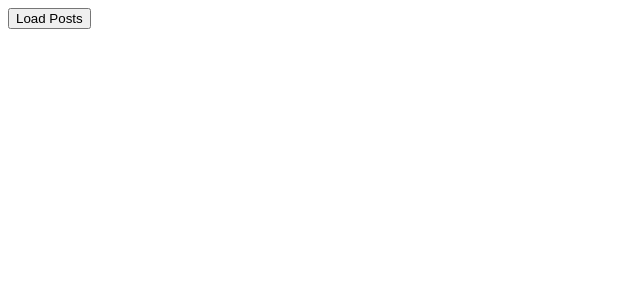
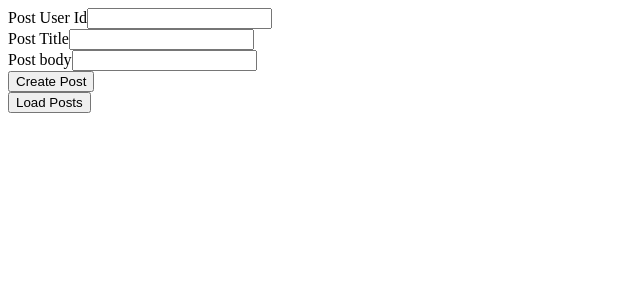
Before and after one commit to SelimReza1/vue-basic, a Vue app: page / in a window 1280 px wide. Shown: the top 300 px of the page, without its empty margins (0-640 px from the left). Built offline with nearby package versions, Linux system fonts and the light colour scheme.

Commit message:
http post request

```diff
--- a/src/App.vue
+++ b/src/App.vue
@@ -1,12 +1,15 @@
 <template>
+  <CreatePost />
 <PostList />
 </template>
 
 <script>
 import PostList from "./components/PostList";
+import CreatePost from "./components/CreatePost";
 export default {
   name: 'App',
   components: {
+    CreatePost,
     PostList
 
   },
--- /dev/null
+++ b/src/components/CreatePost.vue
@@ -0,0 +1,46 @@
+<template>
+<div>
+  <form @submit.prevent="createPost">
+    <div>
+      <label for="userId">Post User Id</label>
+      <input type="text" id="userId" v-model="formData.userId">
+    </div>
+    <div>
+      <label for="title">Post Title</label>
+      <input type="text" id="title" v-model="formData.title">
+    </div>
+    <div>
+      <label for="body">Post body</label>
+      <input type="text" id="body" v-model="formData.body">
+    </div>
+    <button>Create Post</button>
+  </form>
+</div>
+</template>
+
+<script>
+import axios from "axios";
+export default {
+  name:'CreatePost',
+  data(){
+    return {
+      formData: {
+        userId: '',
+        title: '',
+        bodey: '',
+      },
+    }
+},
+  methods: {
+    createPost(){
+    axios.post('https://jsonplaceholder.typicode.com/posts',this.formData)
+      .then((response) => console.log(response))
+      .catch((error) => console.log(error))
+    }
+  }
+}
+</script>
+
+<style scoped>
+
+</style>
```
